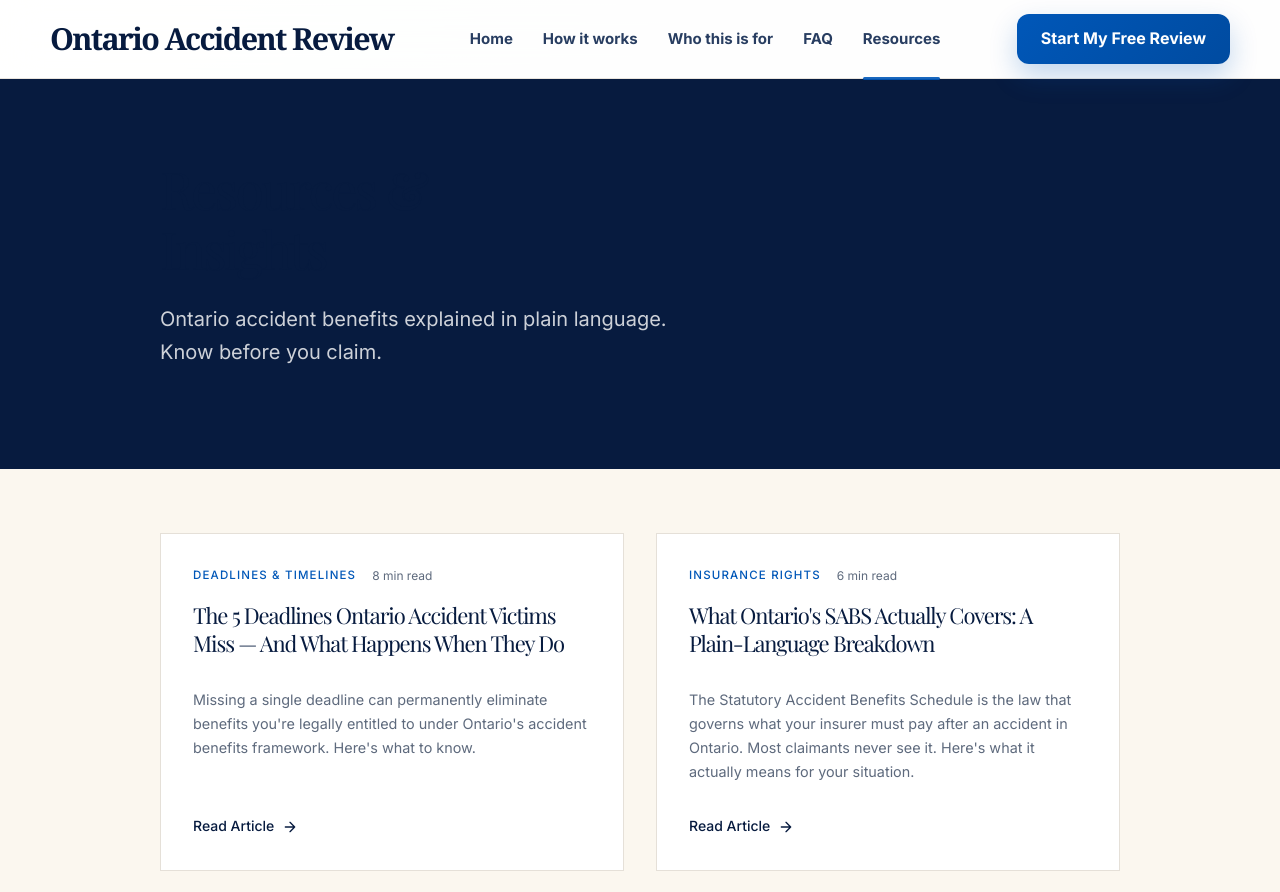
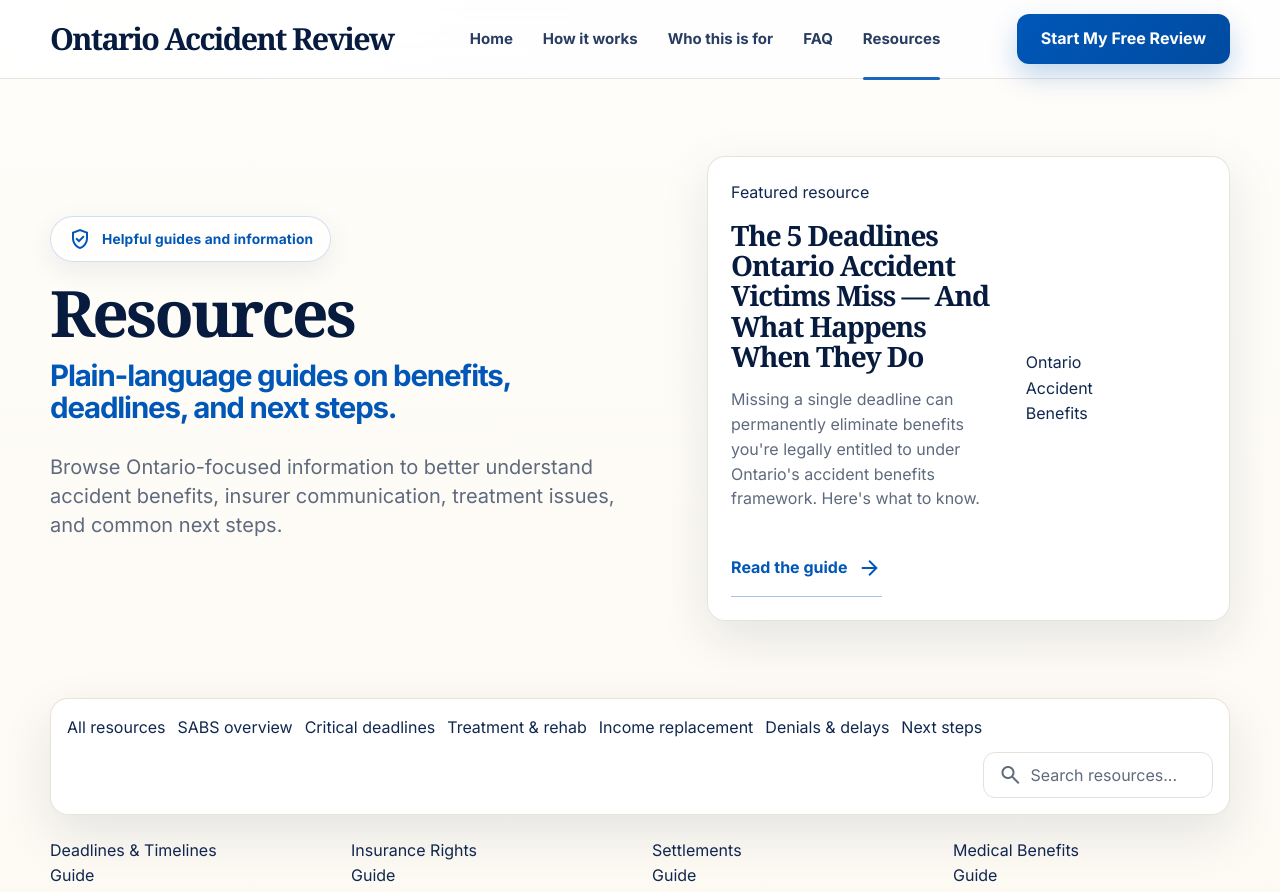
Before and after one commit to jyoung905/OARreal, a Next.js app: page /resources in a window 1280 px wide. Shown: the top 892 px of the page. Built offline with nearby package versions, Linux system fonts and the light colour scheme.

Commit message:
Ground resources page in Ontario claim-review brand

```diff
--- a/app/resources/page.tsx
+++ b/app/resources/page.tsx
@@ -5,91 +5,88 @@ import { BLOG_POSTS } from '@/lib/blog-posts';
 const BASE_URL = 'https://www.ontarioaccidentreview.ca';
 
 export const metadata: Metadata = {
-  title: 'Resources & Insights | Ontario Accident Review',
-  description: "Ontario accident benefits explained in plain language. Articles on SABS, deadlines, settlements, income replacement, and your rights after an accident.",
+  title: 'Ontario Accident Benefits Resources | Ontario Accident Review',
+  description: "Plain-language Ontario accident benefits resources on SABS, deadlines, income replacement, treatment, denials, delays, and next steps.",
   alternates: { canonical: `${BASE_URL}/resources` },
   openGraph: {
-    title: 'Resources & Insights | Ontario Accident Review',
-    description: "Know before you claim. Ontario accident benefits explained in plain language.",
+    title: 'Ontario Accident Benefits Resources | Ontario Accident Review',
+    description: 'Plain-language Ontario accident benefits guides without law-firm hype or settlement promises.',
     url: `${BASE_URL}/resources`,
     siteName: 'Ontario Accident Review',
   },
 };
 
-/* ─────────────────────────────────────────────────────────────────
-   Resources page — rebuilt to match rebrand resources.tsx exactly
-   Rebrand ref: /Desktop/.openclaw/web/src/pages/resources.tsx
-   ───────────────────────────────────────────────────────────────── */
+const FILTERS = ['All resources', 'SABS overview', 'Critical deadlines', 'Treatment & rehab', 'Income replacement', 'Denials & delays', 'Next steps'];
+
+function categoryTone(category: string) {
+  const lower = category.toLowerCase();
+  if (lower.includes('deadline') || lower.includes('denial')) return 'orange';
+  if (lower.includes('income')) return 'green';
+  return '';
+}
 
 export default function ResourcesPage() {
+  const featured = BLOG_POSTS[0];
+
   return (
-    <>
-      {/* Header — bg-primary text-primary-foreground py-20 */}
-      <section style={{ background: 'var(--primary)', color: '#fff', padding: 'clamp(4rem,8vw,5rem) 1.5rem' }}>
-        <div style={{ maxWidth: 960, margin: '0 auto' }}>
-          <h1 className="font-serif" style={{ fontSize: 'clamp(2rem,5vw,3.25rem)', fontWeight: 400, marginBottom: '1.5rem', lineHeight: 1.15 }}>
-            Resources &amp; Insights
-          </h1>
-          <p style={{ fontSize: '1.25rem', color: 'rgba(255,255,255,0.8)', maxWidth: 560, fontWeight: 300, lineHeight: 1.65 }}>
-            Ontario accident benefits explained in plain language. Know before you claim.
-          </p>
+    <main style={{ background: 'linear-gradient(180deg, #fffdf9 0%, var(--cream) 42%, #fff 100%)' }}>
+      <section className="oar-section-tight">
+        <div className="oar-container" style={{ display: 'grid', gridTemplateColumns: 'minmax(0, .85fr) minmax(360px, .75fr)', gap: 'clamp(2rem,5vw,4rem)', alignItems: 'center' }}>
+          <div>
+            <div className="oar-section-kicker"><span className="material-symbols-outlined">verified_user</span> Helpful guides and information</div>
+            <h1 className="oar-display oar-h2" style={{ marginTop: '1.2rem' }}>Resources</h1>
+            <p className="oar-blue-copy" style={{ fontSize: 'clamp(1.35rem,2.3vw,2rem)', marginTop: '1rem' }}>Plain-language guides on benefits, deadlines, and next steps.</p>
+            <p className="oar-lede" style={{ marginTop: '1rem' }}>Browse Ontario-focused information to better understand accident benefits, insurer communication, treatment issues, and common next steps.</p>
+          </div>
+
+          {featured && (
+            <Link href={`/blog/${featured.slug}`} className="oar-card" style={{ display: 'grid', gridTemplateColumns: 'minmax(0, 1fr) 180px', gap: '1.5rem', padding: '1.45rem', textDecoration: 'none', alignItems: 'center' }}>
+              <div>
+                <span className="oar-resource-tag">Featured resource</span>
+                <h2 style={{ fontFamily: 'Georgia, serif', color: 'var(--navy)', fontSize: '1.75rem', lineHeight: 1.08, letterSpacing: '-.04em', margin: '.9rem 0 .7rem' }}>{featured.title}</h2>
+                <p style={{ color: 'var(--muted)', lineHeight: 1.55 }}>{featured.description}</p>
+                <span className="oar-link-cta" style={{ marginTop: '1.1rem' }}>Read the guide <span className="material-symbols-outlined">arrow_forward</span></span>
+              </div>
+              <div className="oar-resource-visual" aria-hidden="true">Ontario<br />Accident<br />Benefits</div>
+            </Link>
+          )}
         </div>
       </section>
 
-      {/* Article grid — py-16 bg-background */}
-      <section style={{ padding: 'clamp(3rem,6vw,4rem) 1.5rem', background: 'var(--bg)', minHeight: '60vh' }}>
-        <div style={{ maxWidth: 960, margin: '0 auto' }}>
+      <section className="oar-section-tight" style={{ paddingTop: 0 }}>
+        <div className="oar-container">
+          <div className="oar-card" style={{ padding: '1rem', marginBottom: '1.4rem', display: 'flex', flexWrap: 'wrap', gap: '.75rem', alignItems: 'center' }}>
+            {FILTERS.map((filter, index) => <span key={filter} className={`oar-filter-chip${index === 0 ? ' active' : ''}`}>{filter}</span>)}
+            <div style={{ marginLeft: 'auto', minWidth: 230, border: '1px solid var(--line)', borderRadius: 12, minHeight: 46, display: 'flex', alignItems: 'center', gap: '.5rem', padding: '0 .9rem', color: 'var(--muted)' }}><span className="material-symbols-outlined">search</span> Search resources...</div>
+          </div>
+
           {BLOG_POSTS.length > 0 ? (
-            <div style={{ display: 'grid', gridTemplateColumns: 'repeat(auto-fill, minmax(320px, 1fr))', gap: '2rem' }}>
+            <div style={{ display: 'grid', gridTemplateColumns: 'repeat(auto-fill, minmax(260px, 1fr))', gap: '1.5rem' }}>
               {BLOG_POSTS.map(article => (
-                <Link
-                  key={article.slug}
-                  href={`/blog/${article.slug}`}
-                  style={{ textDecoration: 'none', display: 'flex', flexDirection: 'column' }}
-                >
-                  <div style={{
-                    flex: 1, display: 'flex', flexDirection: 'column',
-                    padding: '2rem', border: '1px solid var(--border)',
-                    background: 'var(--surface)', transition: 'border-color 0.2s',
-                  }}
-                  >
-                    {/* Category + read time */}
-                    <div style={{ display: 'flex', alignItems: 'center', gap: '1rem', marginBottom: '1rem' }}>
-                      <span style={{ fontSize: '0.72rem', fontWeight: 500, textTransform: 'uppercase', letterSpacing: '0.1em', color: 'var(--accent)' }}>
-                        {article.category}
-                      </span>
-                      <span style={{ fontSize: '0.75rem', color: 'var(--muted)' }}>
-                        {article.readTime}
-                      </span>
-                    </div>
-                    {/* Title */}
-                    <h2 className="font-serif" style={{
-                      fontSize: '1.375rem', fontWeight: 400, color: 'var(--primary)',
-                      marginBottom: '1rem', lineHeight: 1.3,
-                    }}>
-                      {article.title}
-                    </h2>
-                    {/* Summary */}
-                    <p style={{ color: 'var(--muted)', lineHeight: 1.65, flex: 1, marginBottom: '2rem', fontSize: '0.9rem' }}>
-                      {article.description}
-                    </p>
-                    {/* Read link */}
-                    <div style={{ display: 'flex', alignItems: 'center', fontSize: '0.875rem', fontWeight: 500, color: 'var(--primary)' }}>
-                      Read Article
-                      <svg style={{ marginLeft: '0.5rem', transition: 'transform 0.2s' }} width="16" height="16" viewBox="0 0 24 24" fill="none" stroke="currentColor" strokeWidth="2" strokeLinecap="round" strokeLinejoin="round"><path d="M5 12h14M12 5l7 7-7 7"/></svg>
-                    </div>
+                <Link key={article.slug} href={`/blog/${article.slug}`} className="oar-resource-card">
+                  <div className="oar-resource-image">{article.category}<br />Guide</div>
+                  <div className="oar-resource-body">
+                    <span className={`oar-resource-tag ${categoryTone(article.category)}`}>{article.category}</span>
+                    <h2>{article.title}</h2>
+                    <p>{article.description}</p>
+                    <span className="oar-read-link">Read article <span className="material-symbols-outlined">arrow_forward</span></span>
                   </div>
                 </Link>
               ))}
             </div>
           ) : (
-            <div style={{ textAlign: 'center', padding: '5rem 0', border: '1px dashed var(--border)' }}>
-              <h3 className="font-serif" style={{ fontSize: '1.25rem', color: 'var(--primary)', marginBottom: '0.5rem', fontWeight: 400 }}>No articles found</h3>
-              <p style={{ color: 'var(--muted)' }}>Check back soon.</p>
+            <div className="oar-card" style={{ textAlign: 'center', padding: '5rem 1.5rem' }}>
+              <h2 style={{ fontFamily: 'Georgia, serif', color: 'var(--navy)', marginBottom: '.5rem' }}>No articles found</h2>
+              <p>Check back soon.</p>
             </div>
           )}
+
+          <div className="oar-card" style={{ marginTop: '1.5rem', padding: '1.25rem 1.5rem', display: 'flex', gap: '1rem', justifyContent: 'space-between', alignItems: 'center', flexWrap: 'wrap' }}>
+            <div style={{ display: 'flex', gap: '1rem', alignItems: 'center' }}><span className="oar-icon"><span className="material-symbols-outlined">support_agent</span></span><div><strong style={{ color: 'var(--navy)' }}>Still have questions?</strong><p>Get a free, private review of your situation with no obligation.</p></div></div>
+            <Link href="/#intake" className="oar-button">Start My Free Review <span className="oar-button-arrow"><span className="material-symbols-outlined">arrow_forward</span></span></Link>
+          </div>
         </div>
       </section>
-    </>
+    </main>
   );
 }
```
